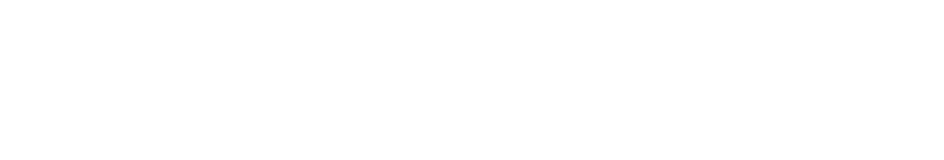
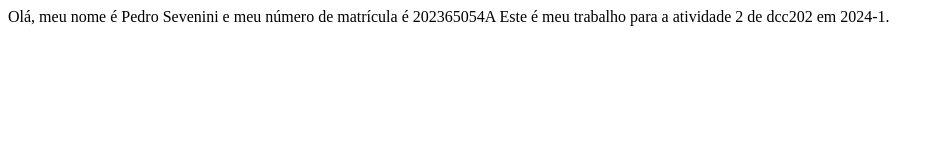
Before and after one commit to ufjf-dcc202/ufjf-dcc202-2024-1-a-atv2-PedroCSevenini, a plain HTML site: page index.html in a window 1280 px wide. Shown: the whole page, without its empty margins (0-944 px from the left). Drawn offline with Linux system fonts and the light colour scheme.

Commit message:
altera o index.html

```diff
--- a/index.html
+++ b/index.html
@@ -6,6 +6,9 @@
     <title>DCC 202</title>
 </head>
 <body>
+    Olá, meu nome é Pedro Sevenini e meu número de matrícula é 202365054A
+
+    Este é meu trabalho para a atividade 2 de dcc202 em 2024-1.
 
 
 </body>
```
